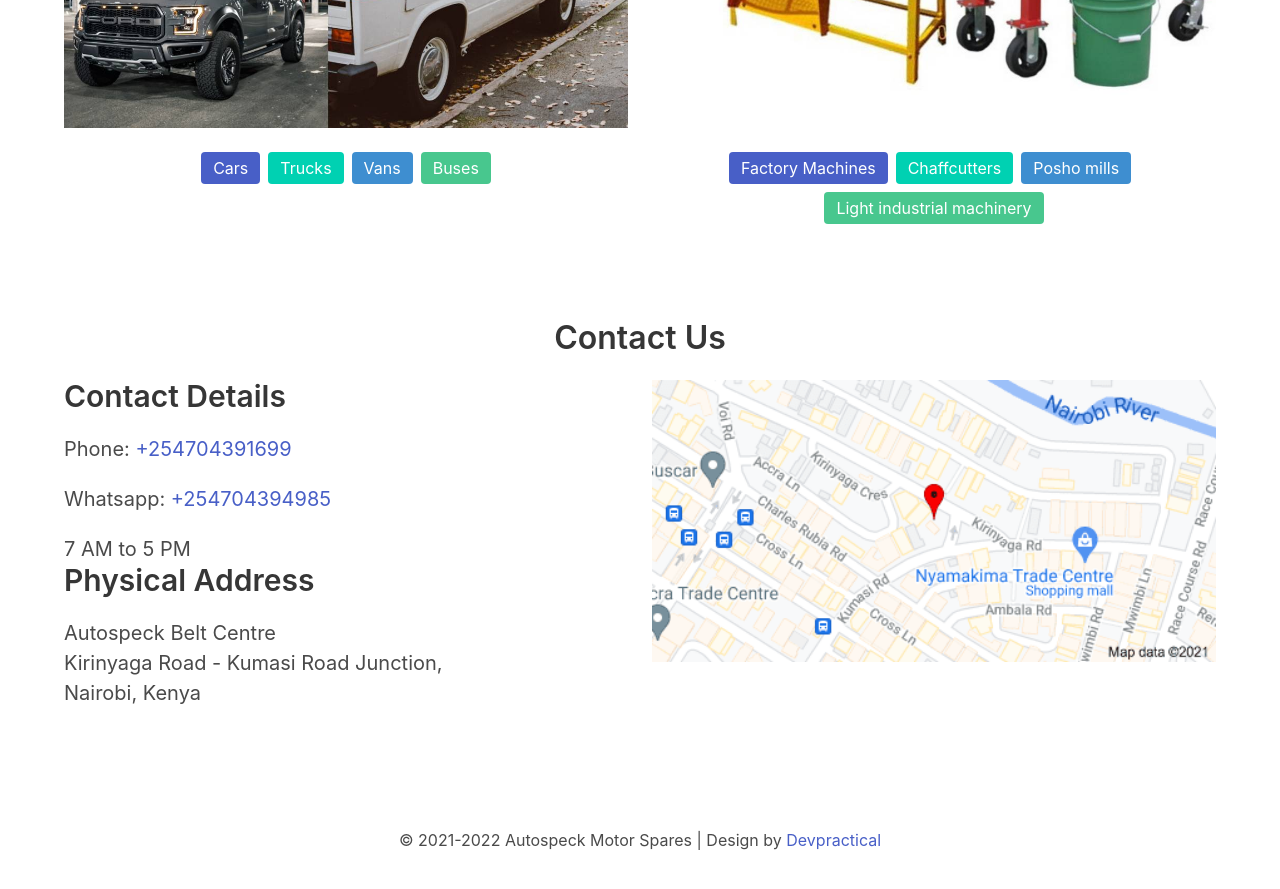
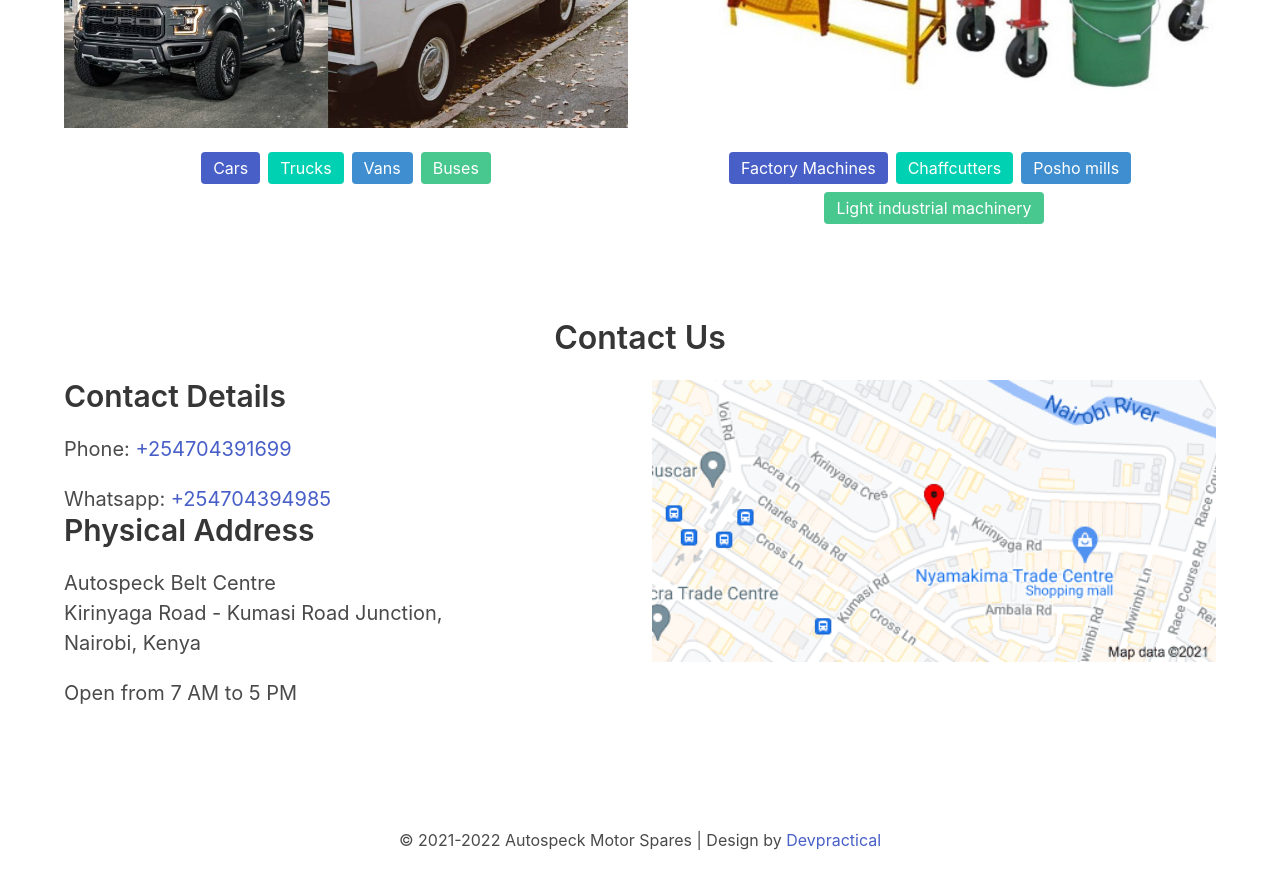
Before and after one commit to avicnotes/autospeck, a Jekyll site: the page built from index.html, in a window 1280 px wide and 900 px high, scrolled down 1593 px. Shown: the top 889 px of the window. Built offline with Jekyll 4.4.1, drawn with Linux system fonts in a browser that asks for light colours; the list of posts is cut into pages by our own code.

Commit message:
Change text size and spacing

```diff
--- a/index.html
+++ b/index.html
@@ -121,7 +121,6 @@
           <p>
             Whatsapp: <a href="https://api.whatsapp.com/send?phone=254704394985">+254704394985</a>
           </p>
-          <p class="is-small">7 AM to 5 PM</p>
         </div>
         <div>
           <h3>Physical Address</h3>
@@ -132,6 +131,9 @@
               Kirinyaga Road - Kumasi Road Junction,
               <br>
                Nairobi, Kenya
+            </p>
+            <p class="is-small">
+              Open from 7 AM to 5 PM
             </p>
           </div>
         </div>
```
